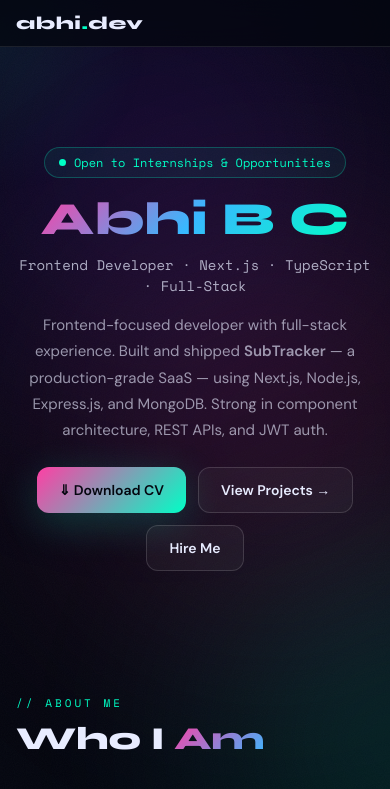
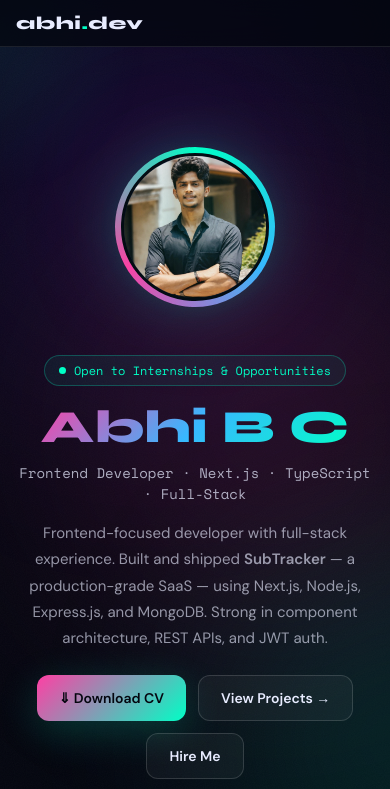
Before and after one commit to codewithabhi101/portfolio, a website built with Vite: page index.html in a window 390 px wide. Shown: the top 789 px of the page. Built offline with nearby package versions, Linux system fonts and the light colour scheme.

Commit message:
fix: show profile photo on mobile

```diff
--- a/src/style.css
+++ b/src/style.css
@@ -473,22 +473,41 @@ body::before {
 @keyframes fadeDown { from { opacity:0; transform:translateY(-16px); } to { opacity:1; transform:none; } }
 @keyframes fadeLeft { from { opacity:0; transform:translateX(40px); } to { opacity:1; transform:none; } }
 
-/* RESPONSIVE */
+/* ── RESPONSIVE ── */
 @media (max-width: 900px) {
-  .hero { grid-template-columns: 1fr; text-align: center; padding-top: 40px; }
+  .hero {
+    grid-template-columns: 1fr;
+    text-align: center;
+    padding-top: 40px;
+  }
   .hero-desc { margin: 16px auto 0; }
   .hero-actions { justify-content: center; }
-  .hero-right { display: none; }
+
+  /* ✅ FIXED: show profile photo on mobile, stacked above text */
+  .hero-right {
+    display: flex;
+    justify-content: center;
+    order: -1; /* photo appears above the text */
+    margin-bottom: 8px;
+  }
+  .avatar-wrap { width: 200px; height: 200px; }
+  .avatar-ring { width: 200px; height: 200px; padding: 7px; }
+
   .about-grid, .skills-layout, .contact-grid { grid-template-columns: 1fr; }
   .services-grid { grid-template-columns: 1fr 1fr; }
   .cert-grid { grid-template-columns: 1fr; }
   .hero-name { font-size: 46px; }
   .sec-title { font-size: 32px; }
 }
+
 @media (max-width: 600px) {
   .nav { padding: 12px 16px; }
   .links { display: none; }
   .section { padding: 60px 16px; }
   .services-grid { grid-template-columns: 1fr; }
   .about-stats { grid-template-columns: 1fr 1fr; }
+
+  /* slightly smaller avatar on small phones */
+  .avatar-wrap { width: 160px; height: 160px; }
+  .avatar-ring { width: 160px; height: 160px; padding: 6px; }
 }
```
